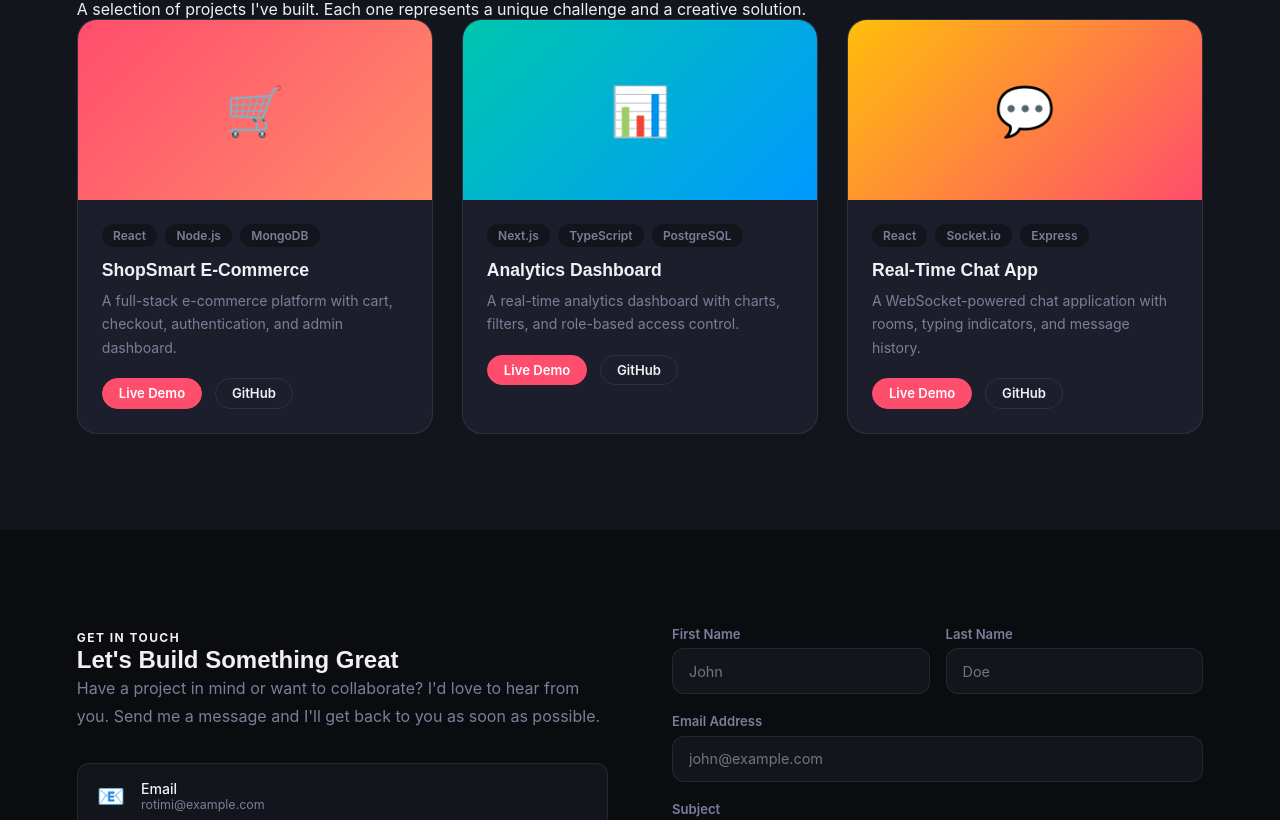
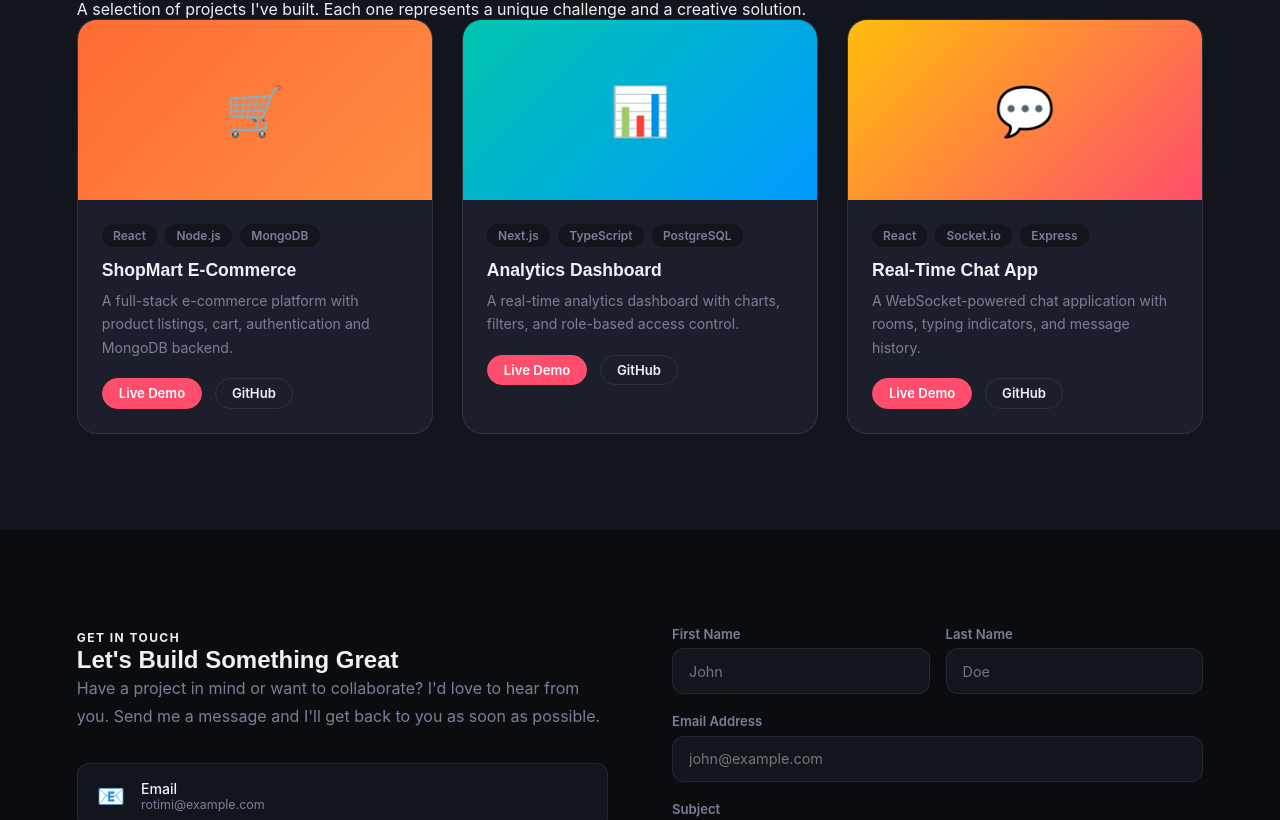
Before and after one commit to silvabolaji08-svg/portfolio, a React app: page / in a window 1280 px wide. Shown: the part 2159-2979 px from the top of the page. Built offline with nearby package versions, Linux system fonts and the light colour scheme; the HTML template or start-up script is replaced by a standard one.

Commit message:
add shopmart to portfolio

```diff
--- a/src/components/Projects.tsx
+++ b/src/components/Projects.tsx
@@ -1,12 +1,12 @@
 const projects = [
   {
     emoji: '🛒',
-    gradient: 'linear-gradient(135deg, #FF4D6D, #FF8C69)',
+    gradient: 'linear-gradient(135deg, #FF6B35, #FF8C42)',
     tags: ['React', 'Node.js', 'MongoDB'],
-    title: 'ShopSmart E-Commerce',
-    desc: 'A full-stack e-commerce platform with cart, checkout, authentication, and admin dashboard.',
-    live: '#',
-    github: '#',
+    title: 'ShopMart E-Commerce',
+    desc: 'A full-stack e-commerce platform with product listings, cart, authentication and MongoDB backend.',
+    live: 'https://shopmart-xi-wine.vercel.app',
+    github: 'https://github.com/silvabolaji08-svg/shopmart',
   },
   {
     emoji: '📊',
```
